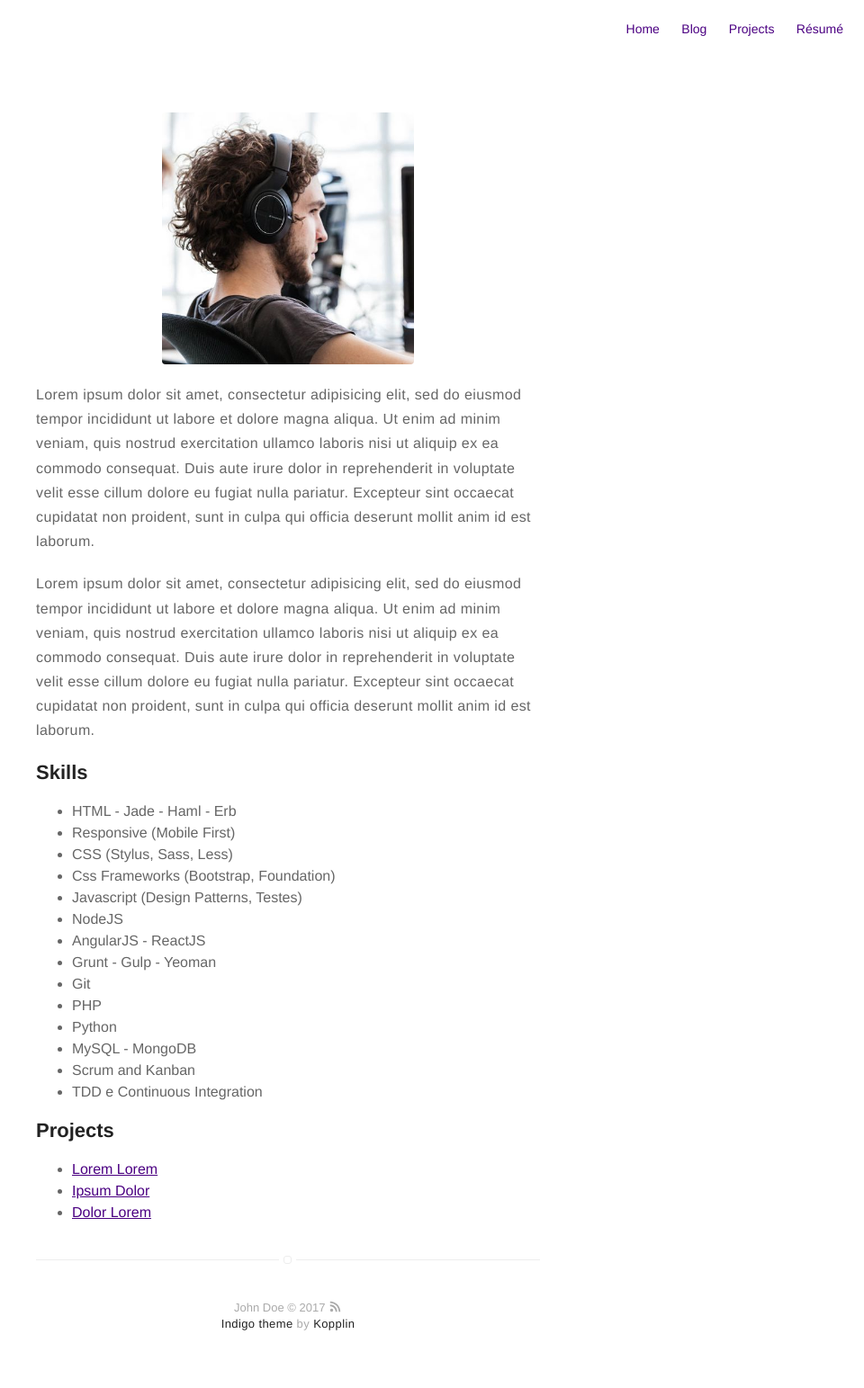
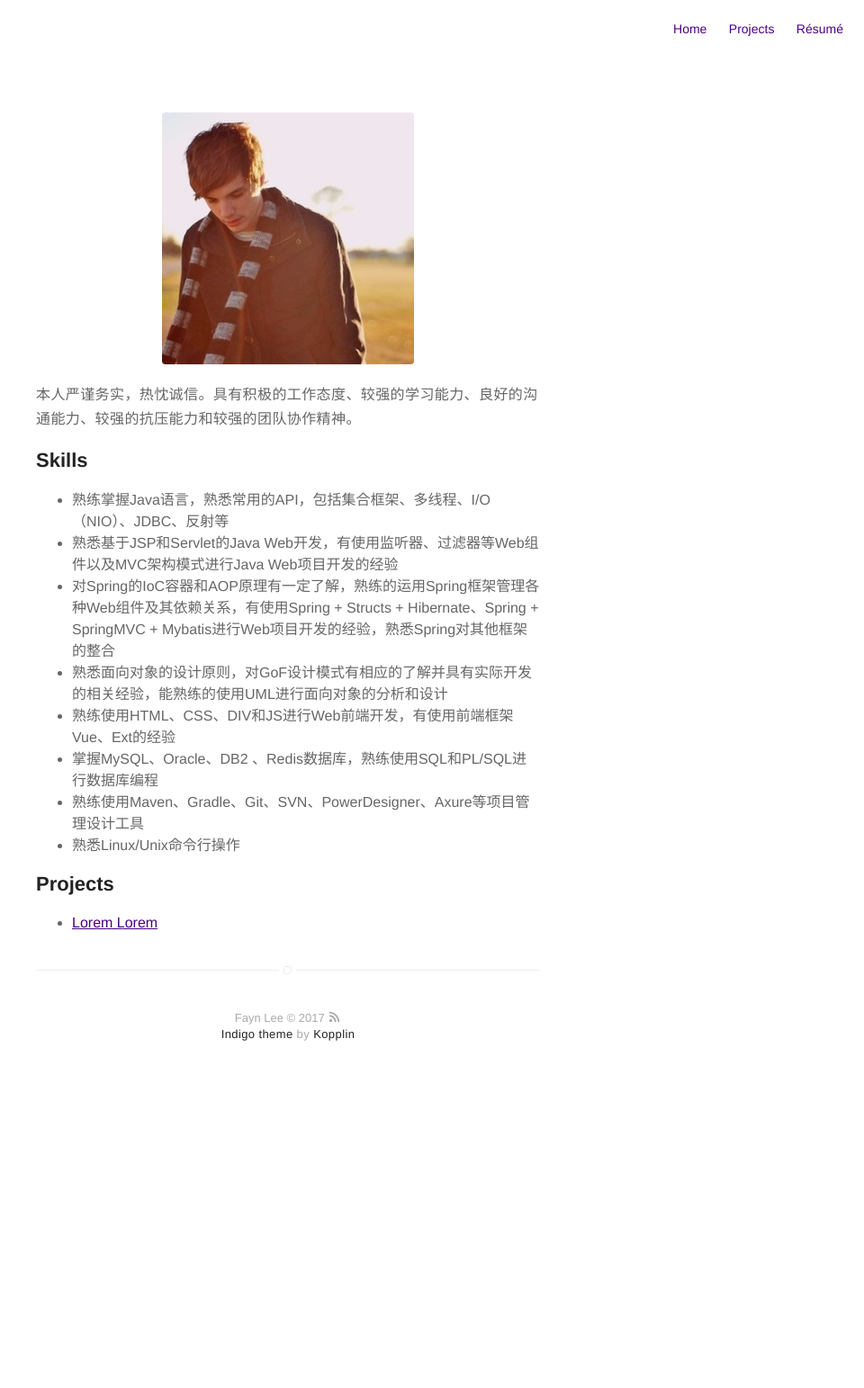
Before and after one commit to Faynlee/Faynlee.github.io, a Jekyll site: the page built from about.md, in a window 1280 px wide. Shown: the whole page at 90% size, without its empty margins (320-1280 px from the left). Built offline with Jekyll 4.4.1, drawn with Linux system fonts in a browser that asks for light colours; after the commit the page ends 1221 px from its top, so only the background shows below that.

Commit message:
update my info

```diff
--- a/_config.yml
+++ b/_config.yml
@@ -1,5 +1,5 @@
 # main text of home
-name: John Doe
+name: Fayn Lee
 bio: A Man who travels the world eating noodles
 
 # twitter summary info
@@ -8,7 +8,7 @@ description: A blog about technology and stuff related
 # if it's an external image, update below for true
 # better with square images
 external-image: false
-picture: assets/images/profile.jpg
+picture: assets/images/fayn.jpg
 
 # If you want to include your resume, set to true
 # and specify source (external or local).
@@ -16,7 +16,7 @@ resume: true
 resume-external: true
 resume-url: https://google.com/?q=my+resume
 
-url: https://koppl.in/indigo
+url: https://faynlee.github.io/shuffle
 # your url: http://USERNAME.github.io
 
 permalink: /:title/
@@ -35,21 +35,21 @@ disqus:
 
 # if you don't have any of social below, comment the line
 facebook: myfacebook
-twitter: mytwitter
+# twitter: mytwitter
 # google: mygoogle
 # instagram: myinstagram
 # pinterest: mypinterest
 # linkedin: mylinkedin
 # youtube: myyoutube
 # spotify: myspotify
-github: mygithub
+github: Faynlee
 # lastfm: mylastfm
 # stackoverflow: 7044681/mystackoverflow
 # quora: userquora
 # reddit: username
-medium: medium
+#medium: medium
 # vimeo: myvimeo
-email: myemail@gmail.com
+email: faynleeo@gmail.com
 
 authors:
     johndoe:
@@ -79,7 +79,7 @@ projects: true
 
 # if you don't need "about" or "blog", comment them out below
 about: true
-blog: true
+# blog: true
 
 # do you want to show the "read time" of the posts?
 read-time: true
--- a/about.md
+++ b/about.md
@@ -4,43 +4,23 @@ layout: page
 ---
 ![Profile Image]({{ site.url }}/{{ site.picture }})
 
-<p>Lorem ipsum dolor sit amet, consectetur adipisicing elit, sed do eiusmod
-tempor incididunt ut labore et dolore magna aliqua. Ut enim ad minim veniam,
-quis nostrud exercitation ullamco laboris nisi ut aliquip ex ea commodo
-consequat. Duis aute irure dolor in reprehenderit in voluptate velit esse
-cillum dolore eu fugiat nulla pariatur. Excepteur sint occaecat cupidatat non
-proident, sunt in culpa qui officia deserunt mollit anim id est laborum.</p>
-
-<p>Lorem ipsum dolor sit amet, consectetur adipisicing elit, sed do eiusmod
-tempor incididunt ut labore et dolore magna aliqua. Ut enim ad minim veniam,
-quis nostrud exercitation ullamco laboris nisi ut aliquip ex ea commodo
-consequat. Duis aute irure dolor in reprehenderit in voluptate velit esse
-cillum dolore eu fugiat nulla pariatur. Excepteur sint occaecat cupidatat non
-proident, sunt in culpa qui officia deserunt mollit anim id est laborum.</p>
+<p>本人严谨务实，热忱诚信。具有积极的工作态度、较强的学习能力、良好的沟通能力、较强的抗压能力和较强的团队协作精神。</p>
 
 <h2>Skills</h2>
 
 <ul class="skill-list">
-	<li>HTML - Jade - Haml - Erb</li>
-	<li>Responsive (Mobile First)</li>
-	<li>CSS (Stylus, Sass, Less)</li>
-	<li>Css Frameworks (Bootstrap, Foundation)</li>
-	<li>Javascript (Design Patterns, Testes)</li>
-	<li>NodeJS</li>
-	<li>AngularJS - ReactJS</li>
-	<li>Grunt - Gulp - Yeoman</li>
-	<li>Git</li>
-	<li>PHP</li>
-	<li>Python</li>
-	<li>MySQL - MongoDB</li>
-	<li>Scrum and Kanban</li>
-	<li>TDD e Continuous Integration</li>
+	<li>熟练掌握Java语言，熟悉常用的API，包括集合框架、多线程、I/O（NIO）、JDBC、反射等</li>
+	<li>熟悉基于JSP和Servlet的Java Web开发，有使用监听器、过滤器等Web组件以及MVC架构模式进行Java Web项目开发的经验</li>
+	<li>对Spring的IoC容器和AOP原理有一定了解，熟练的运用Spring框架管理各种Web组件及其依赖关系，有使用Spring + Structs + Hibernate、Spring + SpringMVC + Mybatis进行Web项目开发的经验，熟悉Spring对其他框架的整合</li>
+	<li>熟悉面向对象的设计原则，对GoF设计模式有相应的了解并具有实际开发的相关经验，能熟练的使用UML进行面向对象的分析和设计</li>
+	<li>熟练使用HTML、CSS、DIV和JS进行Web前端开发，有使用前端框架Vue、Ext的经验</li>
+	<li>掌握MySQL、Oracle、DB2 、Redis数据库，熟练使用SQL和PL/SQL进行数据库编程</li>
+	<li>熟练使用Maven、Gradle、Git、SVN、PowerDesigner、Axure等项目管理设计工具</li>
+	<li>熟悉Linux/Unix命令行操作</li>
 </ul>
 
 <h2>Projects</h2>
 
 <ul>
 	<li><a href="https://github.com/">Lorem Lorem</a></li>
-	<li><a href="https://github.com/">Ipsum Dolor</a></li>
-	<li><a href="https://github.com/">Dolor Lorem</a></li>
 </ul>
```
Also changed, not shown: assets/images/fayn.jpg (added).
